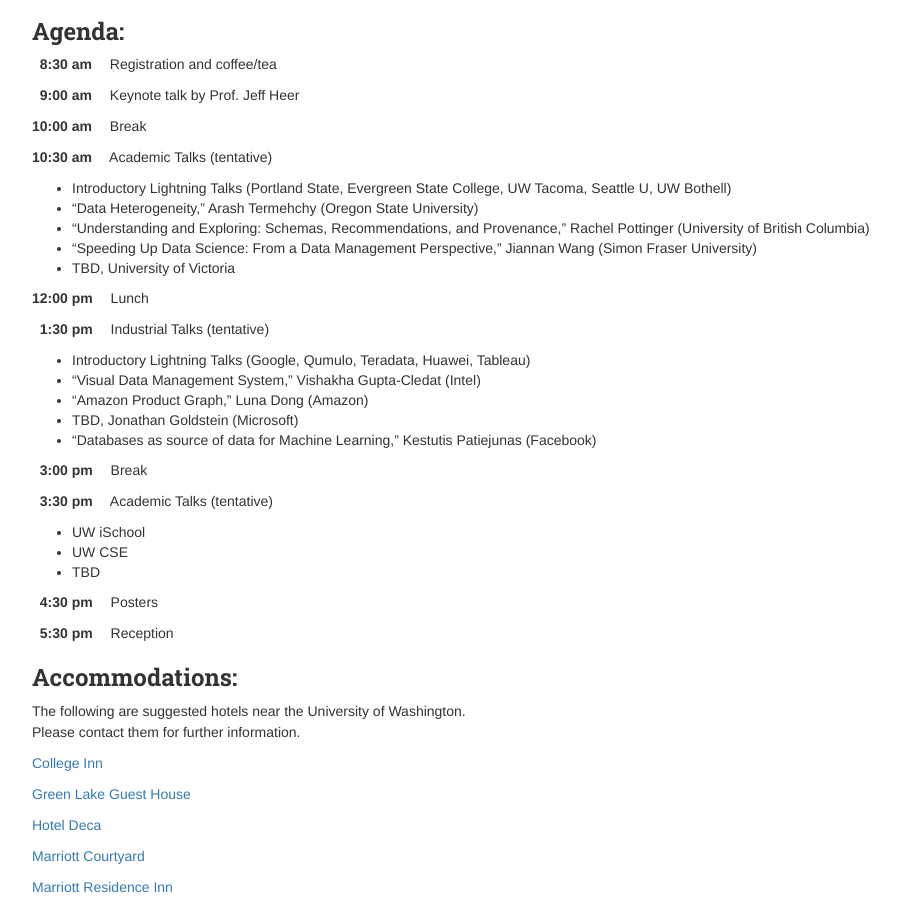
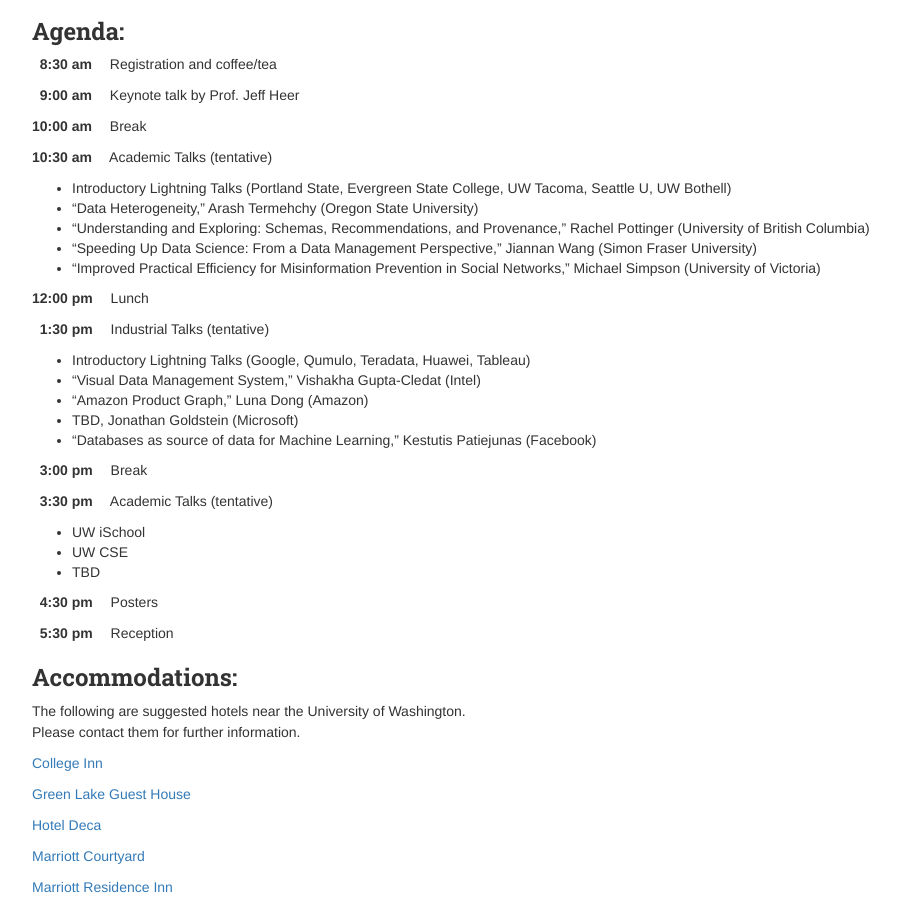
Before and after one commit to uwdb/website, a Jekyll site: the page built from events/database_day/2018/database_day_2018.markdown, in a window 1280 px wide and 900 px high, scrolled down 531 px. Shown: the whole window, without its empty margins (123-1023 px from the left). Built offline with Jekyll 4.4.1, drawn with Linux system fonts in a browser that asks for light colours; nearby versions of some CDN libraries.

Commit message:
updated U of Vic talk

```diff
--- a/events/database_day/2018/database_day_2018.markdown
+++ b/events/database_day/2018/database_day_2018.markdown
@@ -41,7 +41,7 @@
 * "Data Heterogeneity," Arash Termehchy (Oregon State University)
 * "Understanding and Exploring: Schemas, Recommendations, and Provenance," Rachel Pottinger (University of British Columbia)
 * "Speeding Up Data Science: From a Data Management Perspective," Jiannan Wang (Simon Fraser University)
-* TBD, University of Victoria
+* "Improved Practical Efficiency for Misinformation Prevention in Social Networks," Michael Simpson (University of Victoria)
 
 
 **12:00 pm&emsp;** Lunch
```
